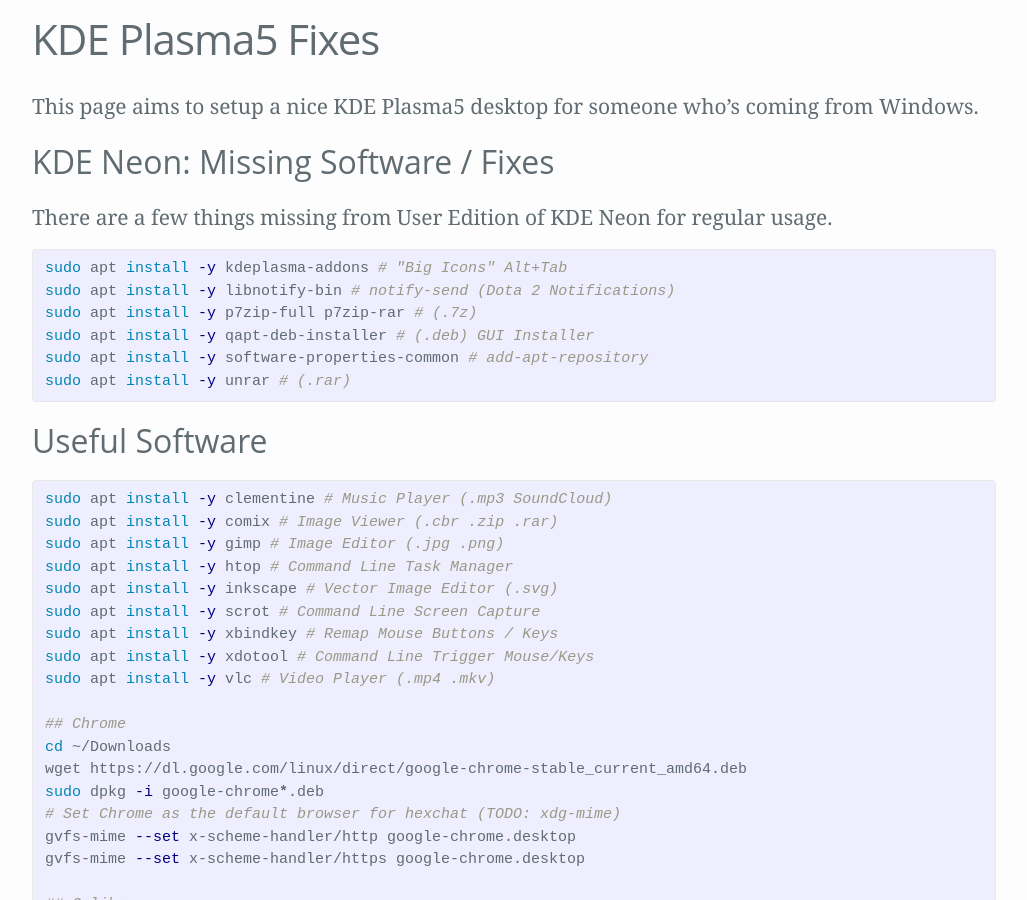
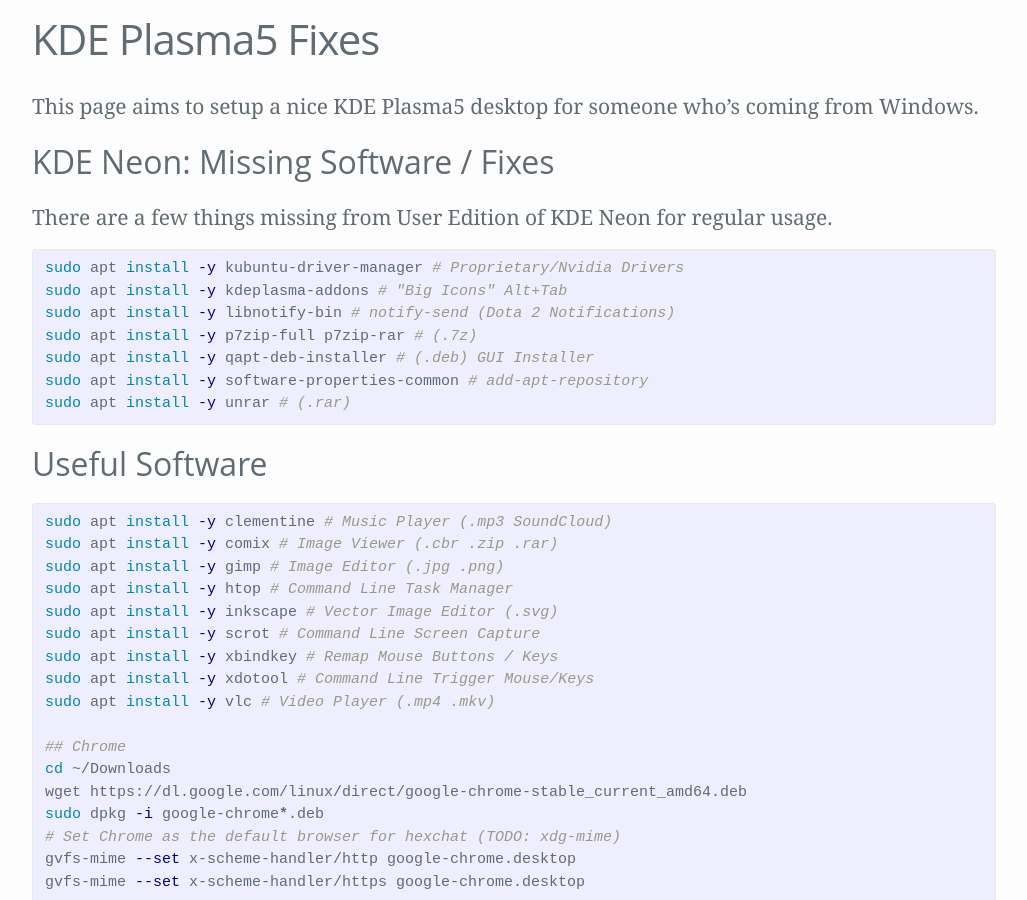
Before and after one commit to Zren/zren.github.io, a Jekyll site: the page built from kde.md, in a window 1280 px wide and 900 px high, scrolled down 434 px. Shown: the whole window, without its empty margins (126-1153 px from the left). Built offline with Jekyll 4.4.1, drawn with Linux system fonts in a browser that asks for light colours.

Commit message:
Install the kubuntu-driver-manager for nvidia drivers

```diff
--- a/kde.md
+++ b/kde.md
@@ -12,6 +12,7 @@
 There are a few things missing from User Edition of KDE Neon for regular usage.
 
 {% highlight bash %}
+sudo apt install -y kubuntu-driver-manager # Proprietary/Nvidia Drivers
 sudo apt install -y kdeplasma-addons # "Big Icons" Alt+Tab
 sudo apt install -y libnotify-bin # notify-send (Dota 2 Notifications)
 sudo apt install -y p7zip-full p7zip-rar # (.7z)
```
